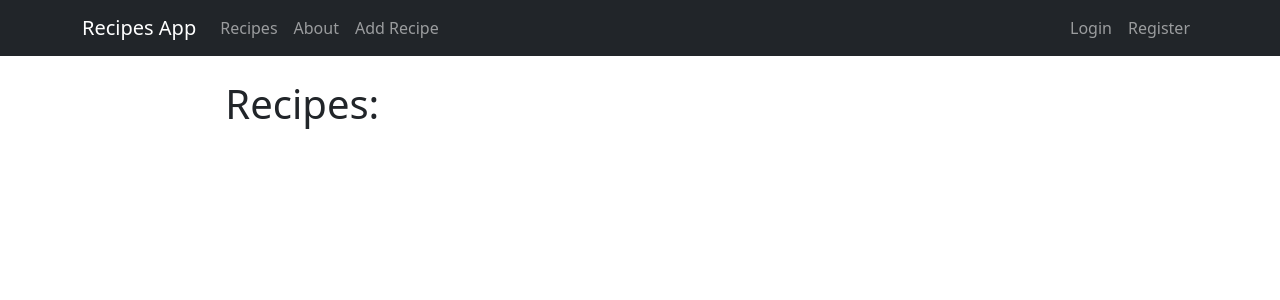
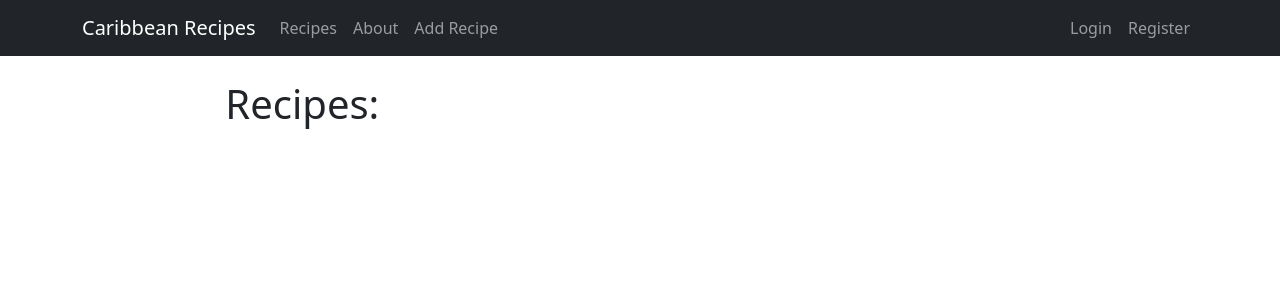
Before and after one commit to debbiect246/caribbean-recipes, a Django app: template recipes/templates/recipes/home.html in a window 1280 px wide. Shown: the top 300 px of the page. Run offline with Django 4.2, Linux system fonts and the light colour scheme; the template is opened without the code that fills it, so the values that code supplies are empty.

Commit message:
changed app title

```diff
--- a/recipes/templates/recipes/base.html
+++ b/recipes/templates/recipes/base.html
@@ -4,9 +4,9 @@
     <meta charset="utf-8" />
     <meta name="viewport" content="width=device-width, initial-scale=1" />
     {% if title %}
-    <title>Django Recipes - {{title}}</title>
+    <title>Caribbean Recipes - {{title}}</title>
     {% else %}
-    <title>Django Recipes</title>
+    <title>Caribbean Recipes</title>
     {% endif %}
     <link
       href="https://cdn.jsdelivr.net/npm/bootstrap@5.2.0-beta1/dist/css/bootstrap.min.css"
@@ -18,7 +18,7 @@
   <body>
     <nav class="navbar navbar-expand-lg navbar-dark bg-dark">
       <div class="container">
-        <a class="navbar-brand" href="{% url 'recipes-home' %}">Recipes App</a>
+        <a class="navbar-brand" href="{% url 'recipes-home' %}">Caribbean Recipes</a>
         <button
           class="navbar-toggler"
           type="button"
```
